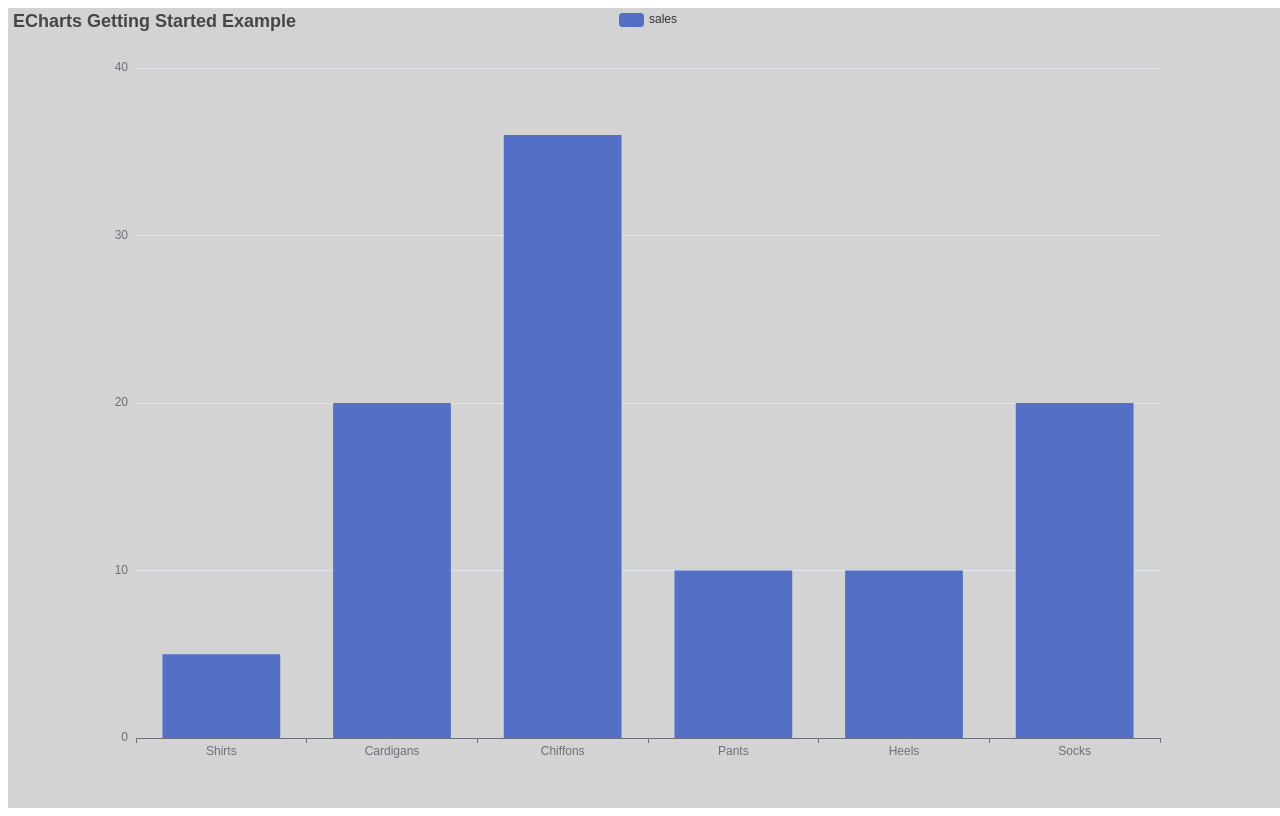
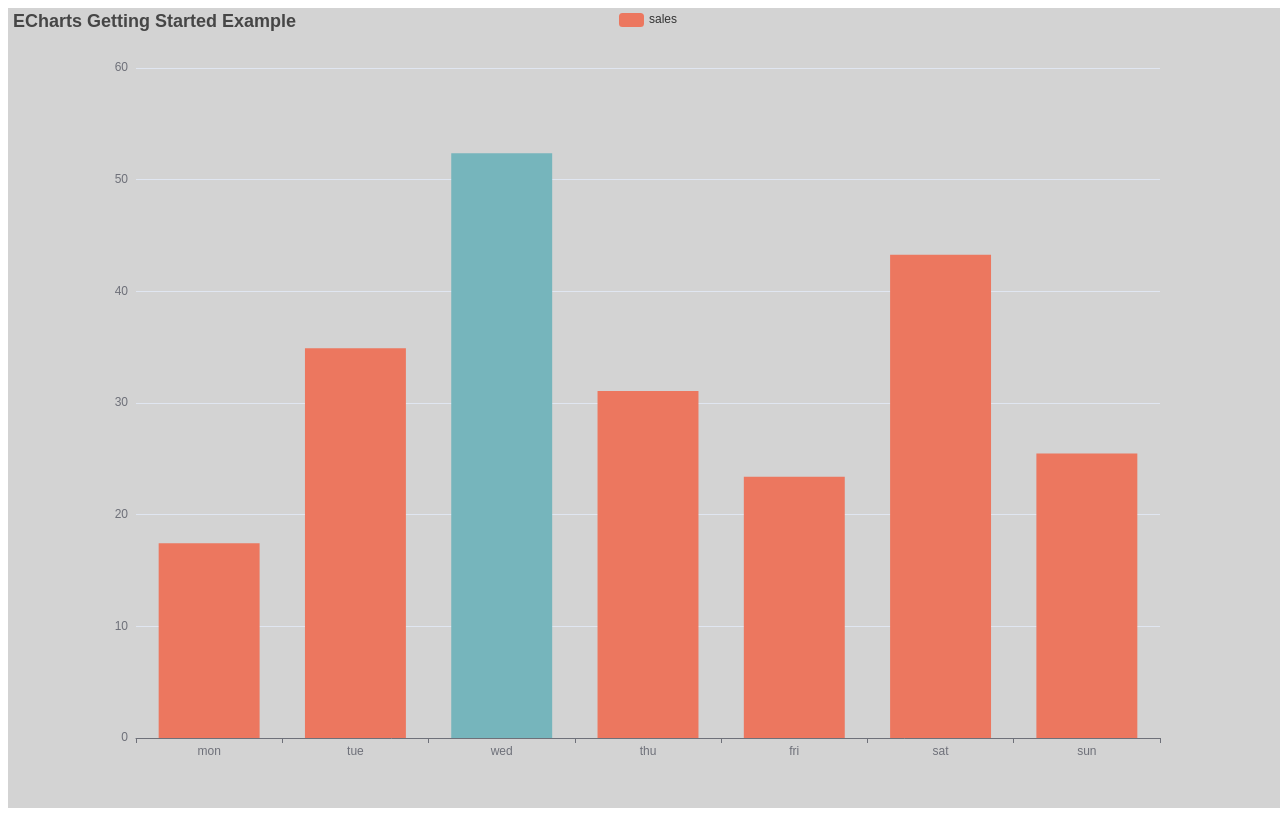
Before and after one commit to jeremylloyd/expenses-chart-component, a website: page index.html in a window 1280 px wide. Drawn offline with nearby package versions, Linux system fonts and the light colour scheme.

Commit message:
Added colour to charts

```diff
--- /dev/null
+++ b/chart.js
@@ -0,0 +1,61 @@
+// Load JSON data
+let data;
+console.log("Getting data...");
+fetch("./data.json")
+  .then((f) => f.json())
+  .then((obj) => loadChartData(obj));
+
+// Initialize the echarts instance based on the prepared dom
+var myChart = echarts.init(document.getElementById("main"));
+
+// Resize the chart whenever the browser is
+window.onresize = function () {
+  myChart.resize();
+};
+
+function loadChartData(obj) {
+  // Specify the configuration items and data for the chart
+  let days = obj.map((i) => i.day);
+  let amounts = obj.map((i) => {
+    i.amount;
+  });
+  amounts = [];
+  for (let i = 0; i < obj.length; i++) {
+    let d = {
+      value: obj[i].amount,
+    };
+    if (obj[i].day === "wed") {
+      d["itemStyle"] = {
+        color: "hsl(186, 34%, 60%)",
+      };
+    }
+    amounts.push(d);
+  }
+
+  var option = {
+    title: {
+      text: "ECharts Getting Started Example",
+    },
+    tooltip: {},
+    legend: {
+      data: ["sales"],
+    },
+    xAxis: {
+      data: days,
+    },
+    yAxis: {},
+    series: [
+      {
+        name: "sales",
+        type: "bar",
+        data: amounts,
+        itemStyle: {
+          color: "hsl(10, 79%, 65%)",
+        },
+      },
+    ],
+  };
+
+  // Display the chart using the configuration items and data just specified.
+  myChart.setOption(option);
+}
--- a/index.html
+++ b/index.html
@@ -2,46 +2,12 @@
 <html>
   <head>
     <meta charset="utf-8" />
-    <title>ECharts</title>
-    <!-- Include the ECharts file you just downloaded -->
+    <title>Expenses Chart Component</title>
+
     <script src="https://cdn.jsdelivr.net/npm/echarts@5.3.3/dist/echarts.js"></script>
+    <script src="chart.js" type="module" defer></script>
   </head>
   <body>
-    <!-- Prepare a DOM with a defined width and height for ECharts -->
     <div id="main" style="width: 100vw;height:100vh;background-color: lightgrey;"></div>
-    <script type="text/javascript">
-      // Initialize the echarts instance based on the prepared dom
-      var myChart = echarts.init(document.getElementById('main'));
-
-      // Specify the configuration items and data for the chart
-      var option = {
-        title: {
-          text: 'ECharts Getting Started Example'
-        },
-        tooltip: {},
-        legend: {
-          data: ['sales']
-        },
-        xAxis: {
-          data: ['Shirts', 'Cardigans', 'Chiffons', 'Pants', 'Heels', 'Socks']
-        },
-        yAxis: {},
-        series: [
-          {
-            name: 'sales',
-            type: 'bar',
-            data: [5, 20, 36, 10, 10, 20, 15]
-          }
-        ],
-      };
-
-      // Display the chart using the configuration items and data just specified.
-      myChart.setOption(option);
-
-      // Resize the chart whenever the browser is
-      window.onresize = function() {
-        myChart.resize();
-      };
-    </script>
   </body>
 </html>
```
Also changed, not shown: style.css (+9 -0 lines).
